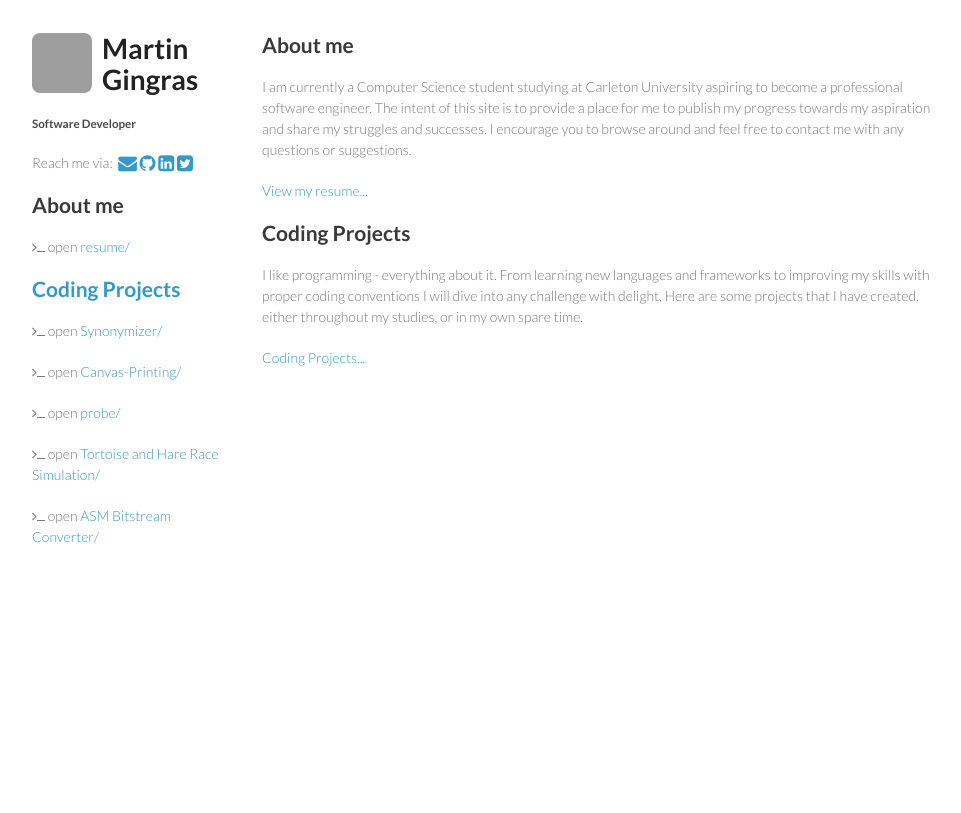
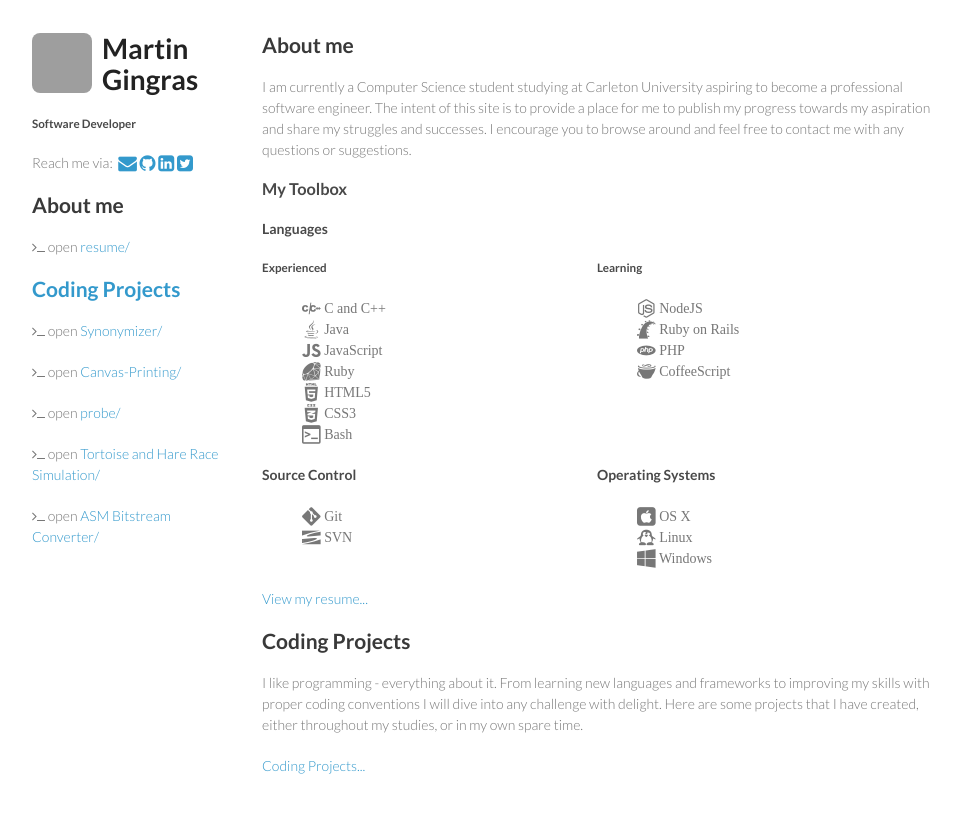
Before and after one commit to mgingras/The-old-mgingras.ca, a Jekyll site: the page built from index.html, in a window 1280 px wide. Shown: the top 813 px of the page, without its empty margins (158-1119 px from the left). Built offline with Jekyll 4.4.1, drawn with Linux system fonts in a browser that asks for light colours; some web fonts are replaced; Markdown is read by kramdown in place of the engine named in the settings; grey boxes are pictures that could not be loaded.

Commit message:
added skills toolbox to homepage

```diff
--- a/_includes/home.html
+++ b/_includes/home.html
@@ -1,8 +1,55 @@
 <h2>About me</h2>
 <p>I am currently a Computer Science student studying at Carleton University aspiring to become a professional software engineer. The intent of this site is to provide a place for me to publish my progress towards my aspiration and share my struggles and successes. I encourage you to browse around and feel free to contact me with any questions or suggestions.</p>
+<h3>My Toolbox</h3>
+
+<div style="width:100%;float:left;">
+  <h4>Languages</h4>
+  <div style="width:50%;float:left;">
+    <h5>Experienced</h5>
+    <ul style="list-style-type: none;">
+      <li><span class="pict-prog-ccplusplus icon-large"> C and C++</span></li>
+      <li><span class="pict-prog-java icon-large"> Java</span></li>
+      <li><span class="pict-prog-js02 icon-large"> JavaScript</span></li>
+      <li><span class="pict-prog-ruby icon-large"> Ruby</span></li>
+      <li><span class="pict-html5-01 icon-large"> HTML5</span></li>
+      <li><span class="pict-css3-01 icon-large"> CSS3</span></li>
+      <li><span class="pict-prog-bash02 icon-large"> Bash</span></li>
+    </ul>
+  </div>
+  <div style="width:50%;float:left;">
+    <h5>Learning</h5>
+    <ul style="list-style-type: none;">
+      <li><span class="pict-prog-nodejs02 icon-large"> NodeJS</span></li>
+      <li><span class="pict-prog-rails icon-large"> Ruby on Rails</span></li>
+      <li><span class="pict-prog-php01 icon-large"> PHP</span></li>
+      <li><span class="pict-prog-coffeescr icon-large"> CoffeeScript</span></li>
+    </ul>
+  </div>
+</div>
+<div style="width:100%;float:left;">
+  <div style="width:50%;float:left;">
+    <h4>Source Control</h4>
+    <ul style="list-style-type: none;">
+      <li><span class="pict-vc-git icon-large"> Git</span></li>
+      <li><span class="pict-vc-svn icon-large"> SVN</span></li>
+    </ul>
+  </div>
+  <div style="width:50%;float:left;">
+    <h4>Operating Systems</h4>
+    <ul style="list-style-type: none;">
+      <li><span class="pict-os-apple-dark icon-large"> OS X</span></li>
+      <li><span class="pict-os-linux_1_ icon-large"> Linux</span></li>
+      <li><span class="pict-os-win-04 icon-large"> Windows</span></li>
+    </ul>
+  </div>
+</div>
+<div style="width:100%;float:left;">
   <p><a href="/resume">View my resume...</a></p>
+</div>
+<div style="float:left;">
   <h2>Coding Projects</h2>
   <p>
     I like programming - everything about it. From learning new languages and frameworks to improving my skills with proper coding conventions I will dive into any challenge with delight. Here are some projects that I have created, either throughout my studies, or in my own spare time.
   </p>
   <p><a href="/coding">Coding Projects...</a></p>
+</div>
```
Lines whose indentation alone changed are shown as unchanged.
